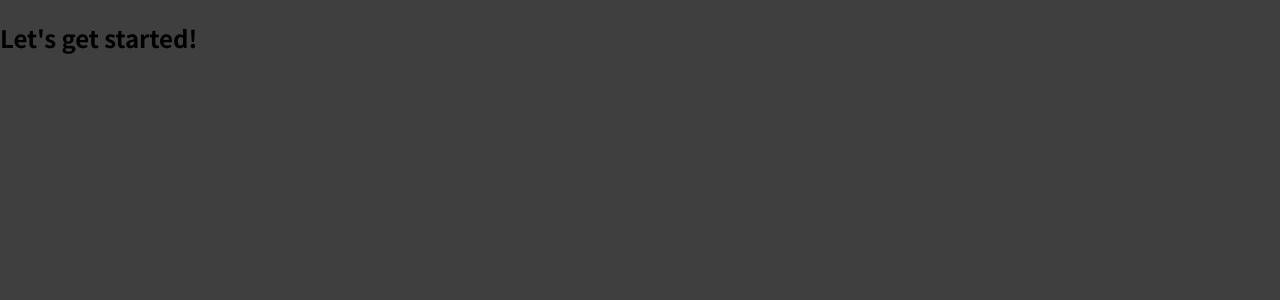
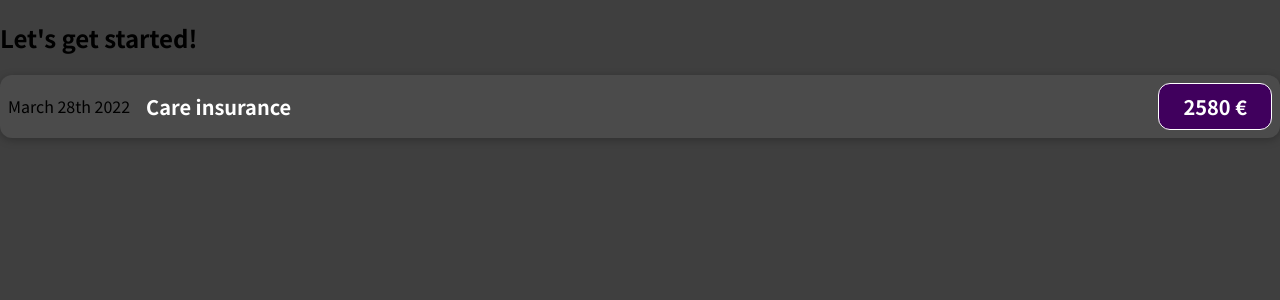
Before and after one commit to devgirlpro/React-Max-Ud, a React (Create React App) app: page / in a window 1280 px wide. Shown: the top 300 px of the page. Built offline with nearby package versions, Linux system fonts and the light colour scheme.

Commit message:
added ExpenceItem & css file

```diff
--- a/src/App.js
+++ b/src/App.js
@@ -1,7 +1,10 @@
+import ExpenceItem from "./components/ExpenceItem";
+
 function App() {
   return (
     <div>
       <h2>Let's get started!</h2>
+      <ExpenceItem />
     </div>
   );
 }
--- /dev/null
+++ b/src/components/ExpenceItem.css
@@ -0,0 +1,56 @@
+.expense-item {
+    display: flex;
+    justify-content: space-between;
+    align-items: center;
+    box-shadow: 0 2px 8px rgba(0, 0, 0, 0.25);
+    padding: 0.5rem;
+    margin: 1rem 0;
+    border-radius: 12px;
+    background-color: #4b4b4b;
+  }
+
+  .expense-item__description {
+    display: flex;
+    flex-direction: column;
+    gap: 1rem;
+    align-items: flex-end;
+    flex-flow: column-reverse;
+    justify-content: flex-start;
+    flex: 1;
+  }
+
+  .expense-item h2 {
+    color: #3a3a3a;
+    font-size: 1rem;
+    flex: 1;
+    margin: 0 1rem;
+    color: white;
+  }
+
+  .expense-item__price {
+    font-size: 1rem;
+    font-weight: bold;
+    color: white;
+    background-color: #40005d;
+    border: 1px solid white;
+    padding: 0.5rem;
+    border-radius: 12px;
+  }
+
+  @media (min-width: 580px) {
+    .expense-item__description {
+      flex-direction: row;
+      align-items: center;
+      justify-content: flex-start;
+      flex: 1;
+    }
+
+    .expense-item__description h2 {
+      font-size: 1.25rem;
+    }
+
+    .expense-item__price {
+      font-size: 1.25rem;
+      padding: 0.5rem 1.5rem;
+    }
+  }
--- a/src/components/ExpenceItem.jsx
+++ b/src/components/ExpenceItem.jsx
@@ -0,0 +1,16 @@
+import React from "react";
+import './ExpenceItem.css';
+
+function ExpenceItem() {
+    return (
+        <div className="expense-item ">
+            <div>March 28th 2022</div>
+            <div className="expense-item__description">
+                <h2>Care insurance</h2>
+                <div className="expense-item__price">2580 €</div>
+            </div>
+        </div>
+    );
+}
+
+export default ExpenceItem;
```
